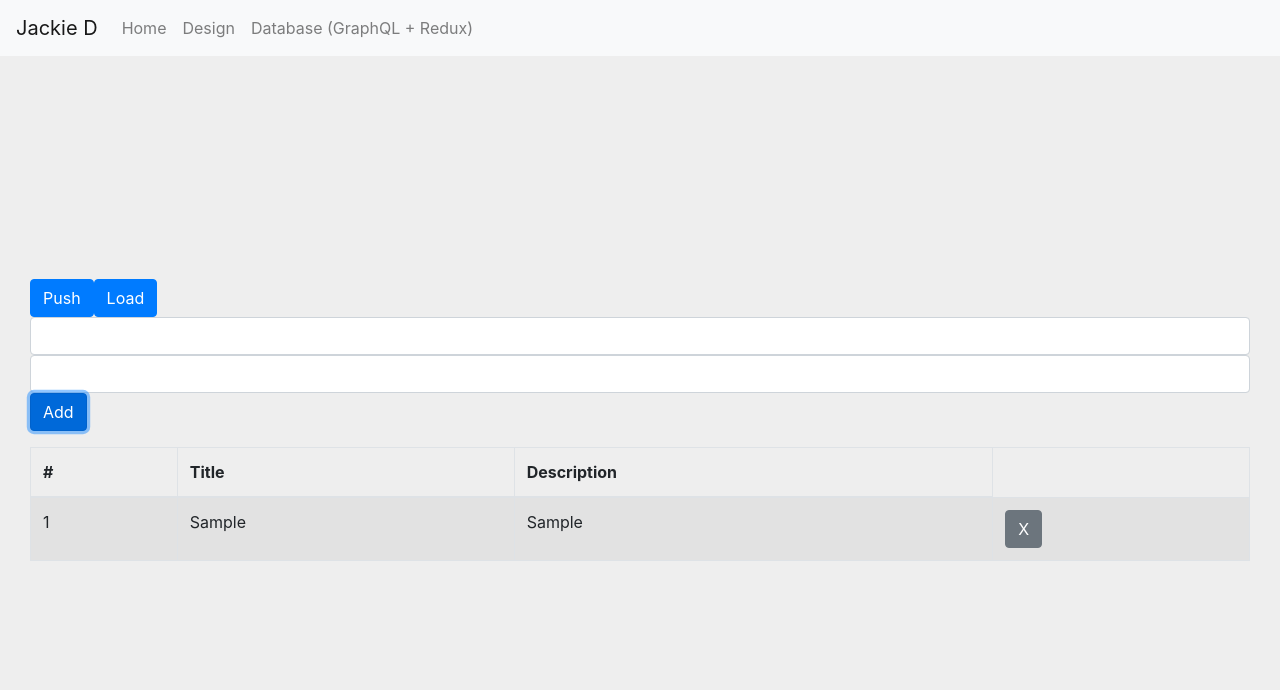
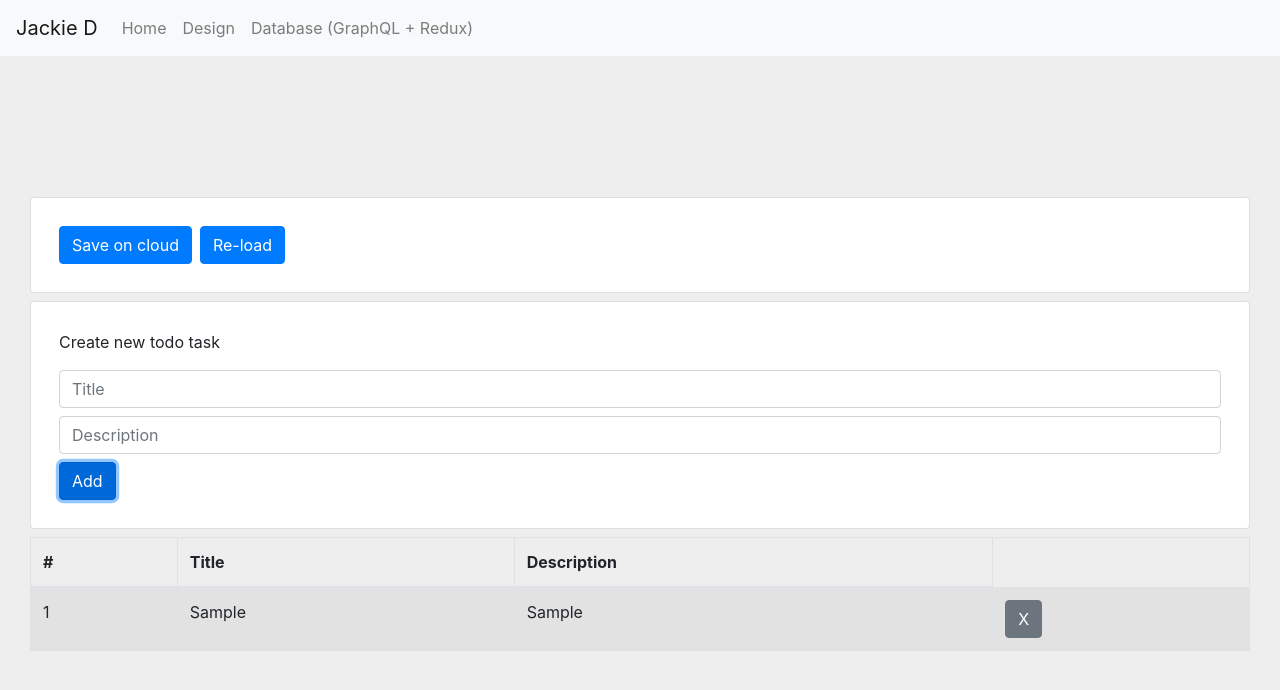
Before and after one commit to jackie-d/brand-tools-app, a React (Create React App) app: page /users in a window 1280 px wide. Both pictures are taken after typing "Sample", "Sample" into the empty fields and a click on the button "Add". Shown: the top 690 px of the page. Built offline with nearby package versions, Linux system fonts and the light colour scheme; no server answers; what aws-amplify would draw is missing.

Commit message:
Improvements to GraphQL data save, included bootstrap icons

```diff
--- a/package.json
+++ b/package.json
@@ -11,6 +11,7 @@
     "bootstrap": "^4.5.3",
     "react": "^17.0.1",
     "react-bootstrap": "^1.4.0",
+    "react-bootstrap-icons": "^1.1.0",
     "react-dom": "^17.0.1",
     "react-redux": "^7.2.2",
     "react-router-dom": "^5.2.0",
--- a/src/App.js
+++ b/src/App.js
@@ -3,7 +3,6 @@ import React from "react";
 import About from './pages/About';
 import Home from './pages/Home';
 import Users from './pages/Users';
-import Redux from './pages/Redux';
 
 import {
   BrowserRouter as Router,
--- a/src/pages/Users.js
+++ b/src/pages/Users.js
@@ -8,7 +8,8 @@ import {
     Col,
     Button,
     Collapse,
-    Table
+    Table,
+    Card
 } from 'react-bootstrap';
 
 import API, { graphqlOperation } from '@aws-amplify/api';
@@ -23,14 +24,23 @@ const listTodos = `query listTodos {
     }
   }`;
 
-  const addTodo = `mutation createTodo($name:String! $description: String!) {
+  const addTodo = `mutation saveTodos($id: ID! $name:String! $description: String) {
     createTodo(input:{
+      id:$id
       name:$name
       description:$description
     }){
       id
       name
       description
+    }
+  }`;
+
+  const deleteTodoDb = `mutation deleteTodo($id: ID!) {
+    deleteTodo(input:{
+      id:$id
+    }){
+      id
     }
   }`;
 
@@ -63,37 +73,65 @@ export default function Users() {
   }
 
   const todoMutation = async () => {
+      // delete all previous
+      const allTodos = await API.graphql(graphqlOperation(listTodos));
+      if ( allTodos && allTodos.data && allTodos.data.listTodos && allTodos.data.listTodos.items ) {
+        for ( let item of allTodos.data.listTodos.items ) {
+          try{
+            const deleteTodo = await API.graphql(graphqlOperation(deleteTodoDb, {id: item.id}));
+            console.log('delete', deleteTodo);
+          }catch(error) {
+            console.error('delete', error);
+          }
+        }
+      }
+      // save new ones
+      for ( let todo of todos ) {
         const todoDetails = {
-            name: 'Party tonight!',
-            description: 'Amplify CLI rocks!'
+            id: todo.id,
+            name: todo.title,
+            description: todo.description
         };
-
+        try{
           const newTodo = await API.graphql(graphqlOperation(addTodo, todoDetails));
-        alert(JSON.stringify(newTodo));
+          console.log('create', newTodo);
+        }catch(error) {
+          console.error('create', error);
+        }
+      }
   };
 
   const listQuery = async () => {
       console.log('listing todos');
       const allTodos = await API.graphql(graphqlOperation(listTodos));
-        alert(JSON.stringify(allTodos));
+      if ( allTodos && allTodos.data && allTodos.data.listTodos && allTodos.data.listTodos.items ) {
+        dispatch({ type: 'reloadTodos', todos: allTodos.data.listTodos.items });
+      }
   };
 
   return (
       <Container fluid>
           <Row>
               <Col>
-                    <Button onClick={() => todoMutation()}>
-                        Push
+                  <Card className={'mt-2 mb-2'}>
+                    <Card.Body className={'m-2'}>
+                      <Button onClick={() => todoMutation()} className={'mr-2'}>
+                          Save on cloud
                       </Button>
                       <Button onClick={() => listQuery()}>
-                        Load
+                          Re-load
                       </Button>
+                    </Card.Body>
+                  </Card>
 
-                    <p>
-                        <input class="form-control" value={text} onChange={(e) => setTodoText(e)} />
-                        <input class="form-control" value={description} onChange={(e) => setTodoDescription(e)} />
+                  <Card className={'mb-2'}>
+                    <Card.Body className={'m-2'}>
+                        <p>Create new todo task</p>
+                        <input placeholder="Title" class="form-control mb-2" value={text} onChange={(e) => setTodoText(e)} />
+                        <input placeholder="Description" class="form-control mb-2" value={description} onChange={(e) => setTodoDescription(e)} />
                         <button class="btn btn-primary" onClick={() => addTask()}>Add</button>
-                    </p>
+                      </Card.Body>
+                  </Card>
 
                   <Table striped bordered hover>
                     <thead>
@@ -105,7 +143,7 @@ export default function Users() {
                     </thead>
                     <tbody>
                     {todos.map((todo, index) => (
-                          <tr>
+                        <tr key={index}>
                           <td>1</td>
                           <td>{todo.title}</td>
                           <td>{todo.description}</td>
--- a/src/store.js
+++ b/src/store.js
@@ -37,6 +37,16 @@ function appReducer(state = initialState, action) {
           todos: newTodos
         }
       }
+      case 'getTodos': {
+        return Object.assing({}, ...state);
+      }
+      case 'reloadTodos': {
+        const newState = {todos: []};
+        if ( action.todos ) {
+          newState.todos = action.todos;
+        }
+        return newState;
+      }
       default:
         return state
     }
```
Also changed, not shown: 2 other files (tests, documents, lock files or other folders). Lines whose indentation alone changed are shown as unchanged.
